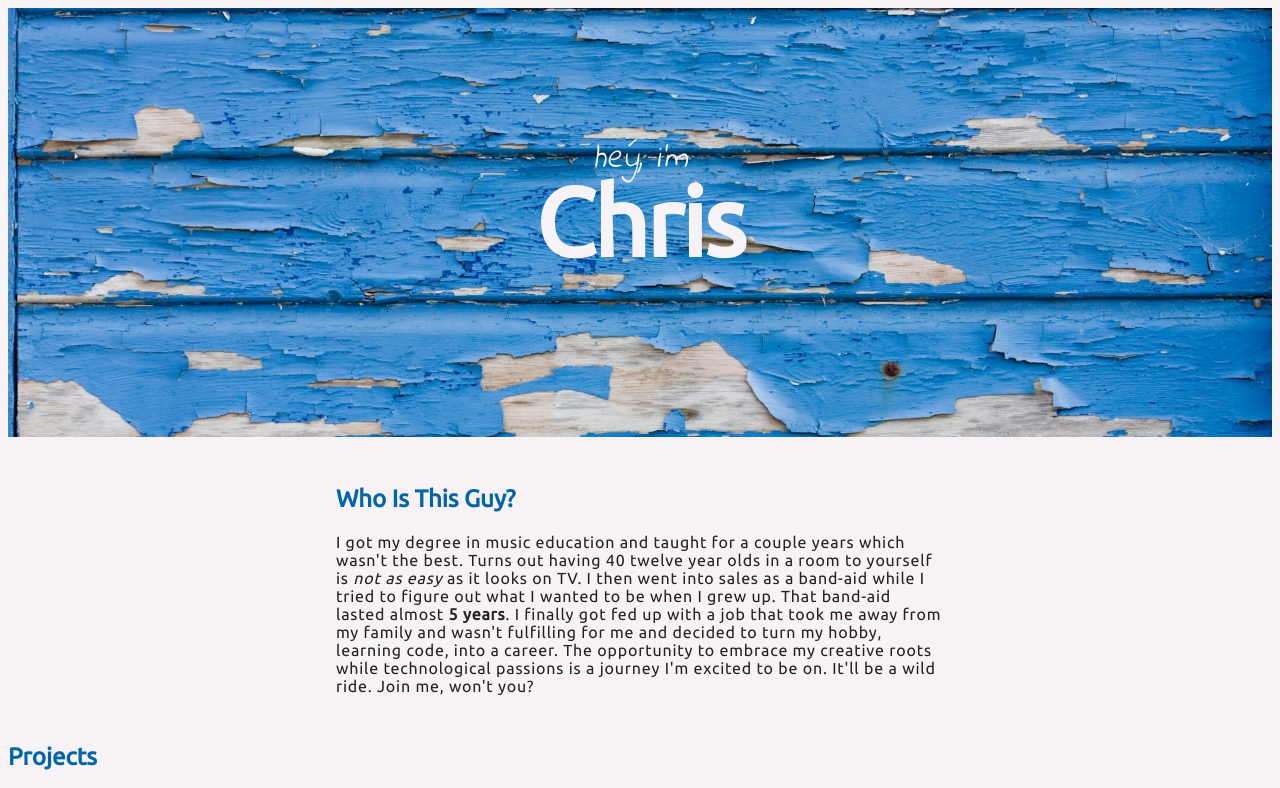
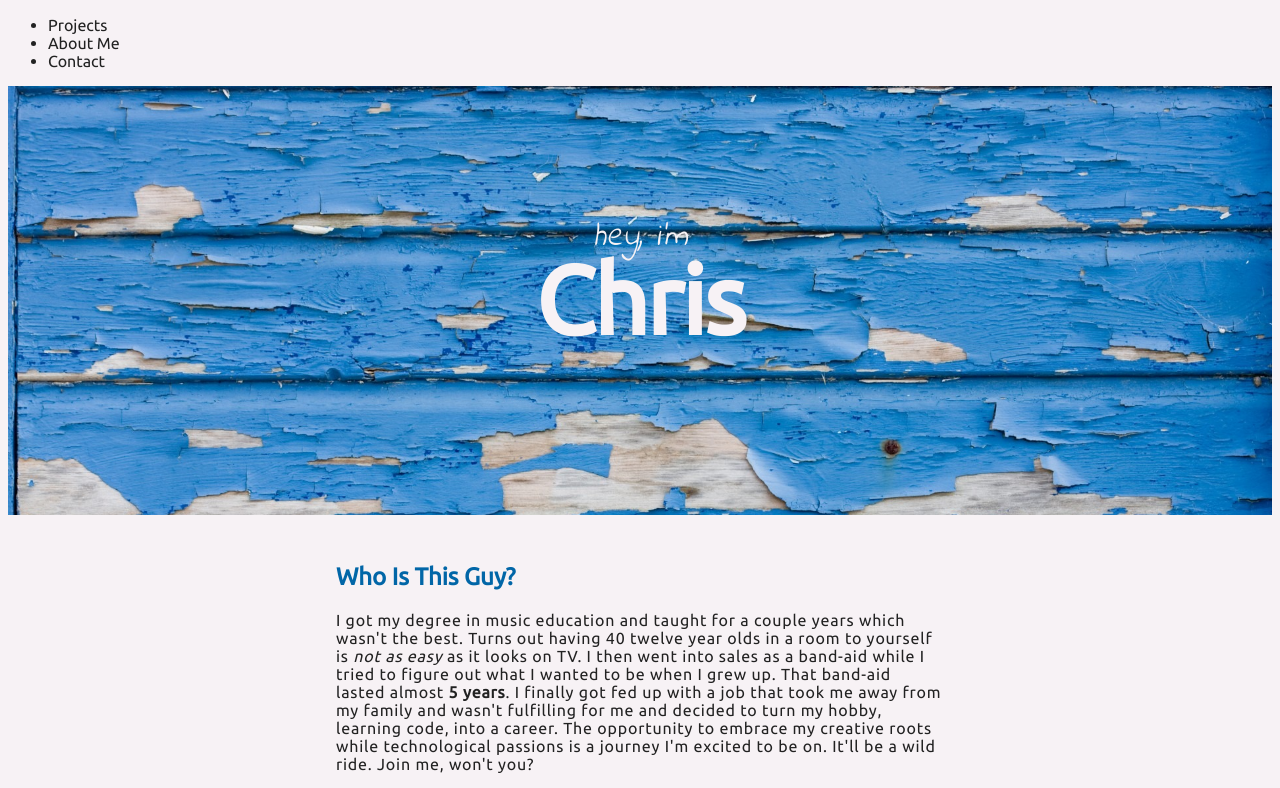
Before and after one commit to misterhamm/misterhamm.github.io, a plain HTML site: page index.html in a window 1280 px wide. Shown: the top 788 px of the page. Drawn offline with Linux system fonts and the light colour scheme.

Commit message:
nav bar content

```diff
--- a/index.html
+++ b/index.html
@@ -8,9 +8,17 @@
 </head>
 
 <body>
+
 <nav class="navbar">
+<div class="content">
+    <ul class="links">
+        <li>Projects</li>
+        <li>About Me</li>
+        <li>Contact</li>
+    </ul>
+</div>
+</nav>
 
-</nav>
  <header class="masthead">
   <p class="masthead-intro">
   <em>hey, i'm</em>
@@ -35,7 +43,7 @@
     <br></br>
 </p>
     <p class="familytag">
-      <em>/*insert additional sappiness here*/</em>
+      <em>/* insert additional sappiness here */</em>
     </p>
 </div>
 
```
